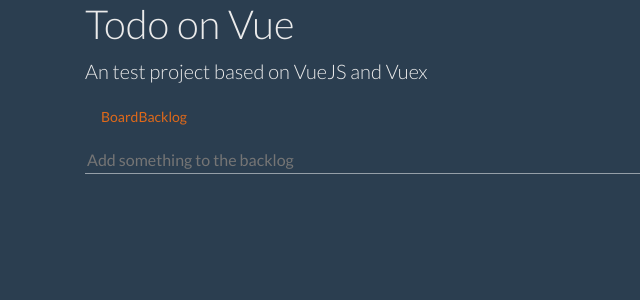
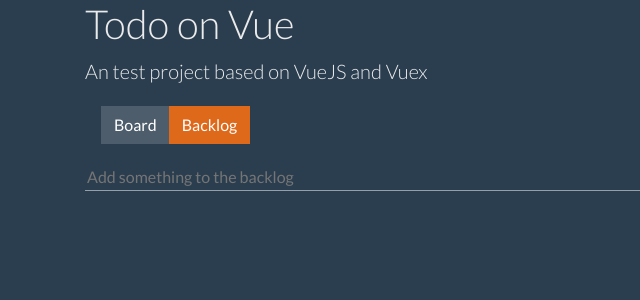
Before and after one commit to ArthurWebWare/to-do-list, a Vue app: page /#/backlog in a window 1280 px wide. Shown: the top 300 px of the page, without its empty margins (0-640 px from the left). Built offline with nearby package versions, Linux system fonts and the light colour scheme.

Commit message:
fix Nav button style issue#4

```diff
--- a/src/components/NavBar.vue
+++ b/src/components/NavBar.vue
@@ -1,8 +1,8 @@
 <template>
   <div class="navbar">
     <div class="btn-group" role="group" aria-label="Menu">
-      <router-link to="/board">Board</router-link>
-      <router-link to="/backlog">Backlog</router-link>
+      <router-link to="/board" :class="buttonClass('/board')">Board</router-link>
+      <router-link to="/backlog" :class="buttonClass('/backlog')">Backlog</router-link>
     </div>
   </div>
 </template>
```
